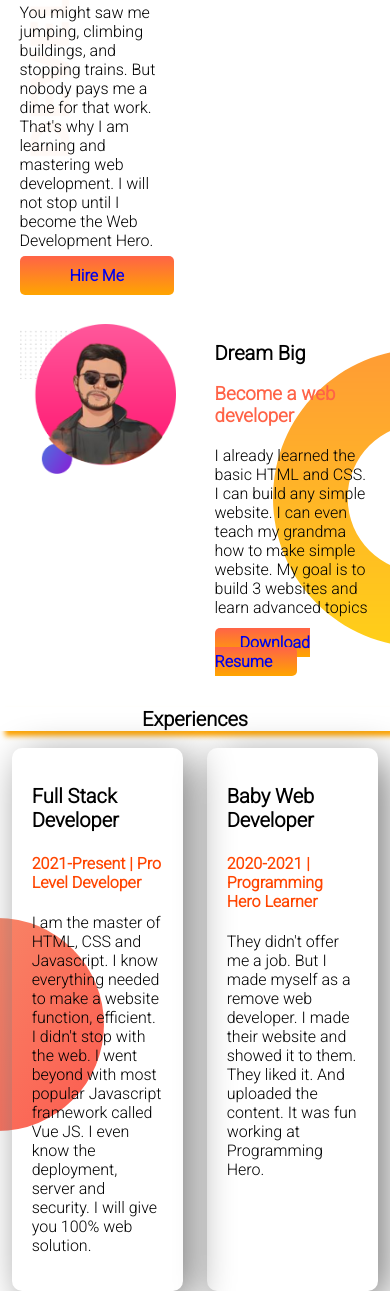
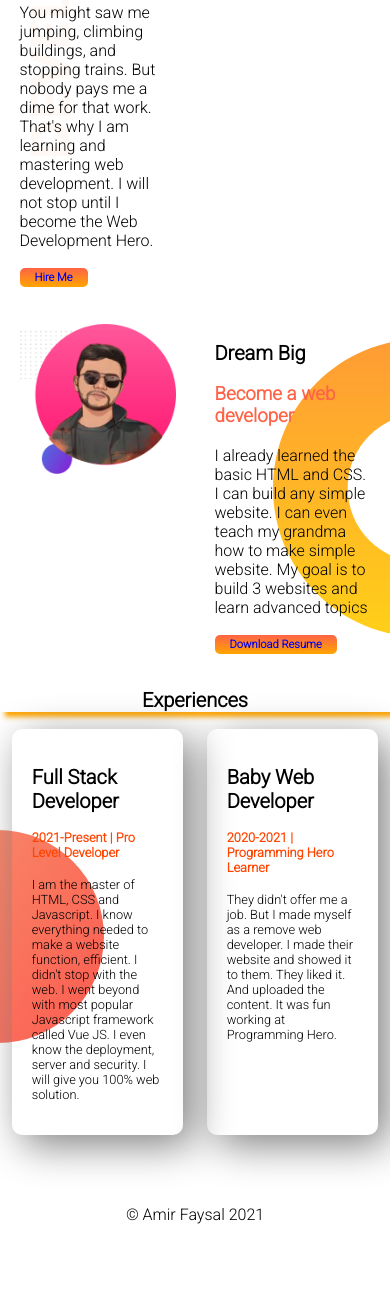
Before and after one commit to amirfaysal0471/portfolio, a plain HTML site: page index.html in a window 390 px wide. Shown: the part 203-1494 px from the top of the page. After the commit the page ends 1447 px from the top, so only its background shows below. Drawn offline with Linux system fonts and the light colour scheme.

Commit message:
ainupdate code

```diff
--- a/style.css
+++ b/style.css
@@ -120,10 +120,20 @@ h4{
   .resumes
   {
 
-
+     font-size: 70%;
       border-radius: 5px;
-      padding: 5px 25px;
+      padding: 3px 15px;
       font-weight: 700;
   }
-
+.hire-me
+{
+    font-size: 70%;
+    border-radius: 5px;
+    padding: 3px 15px;
+    font-weight: 700;
+}
+.box{
+    width: 100%;
+    font-size: 80%;
+}
   }
```
